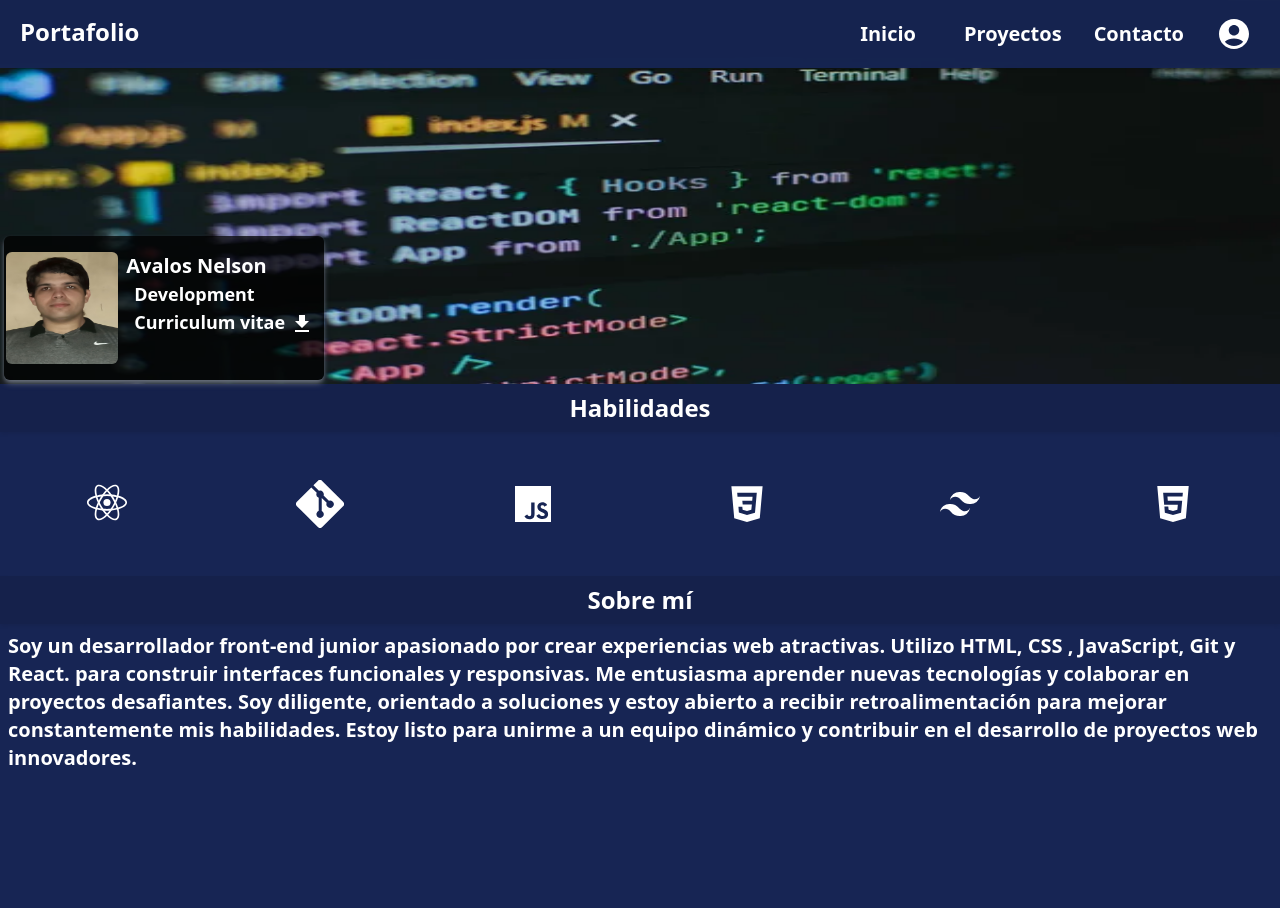
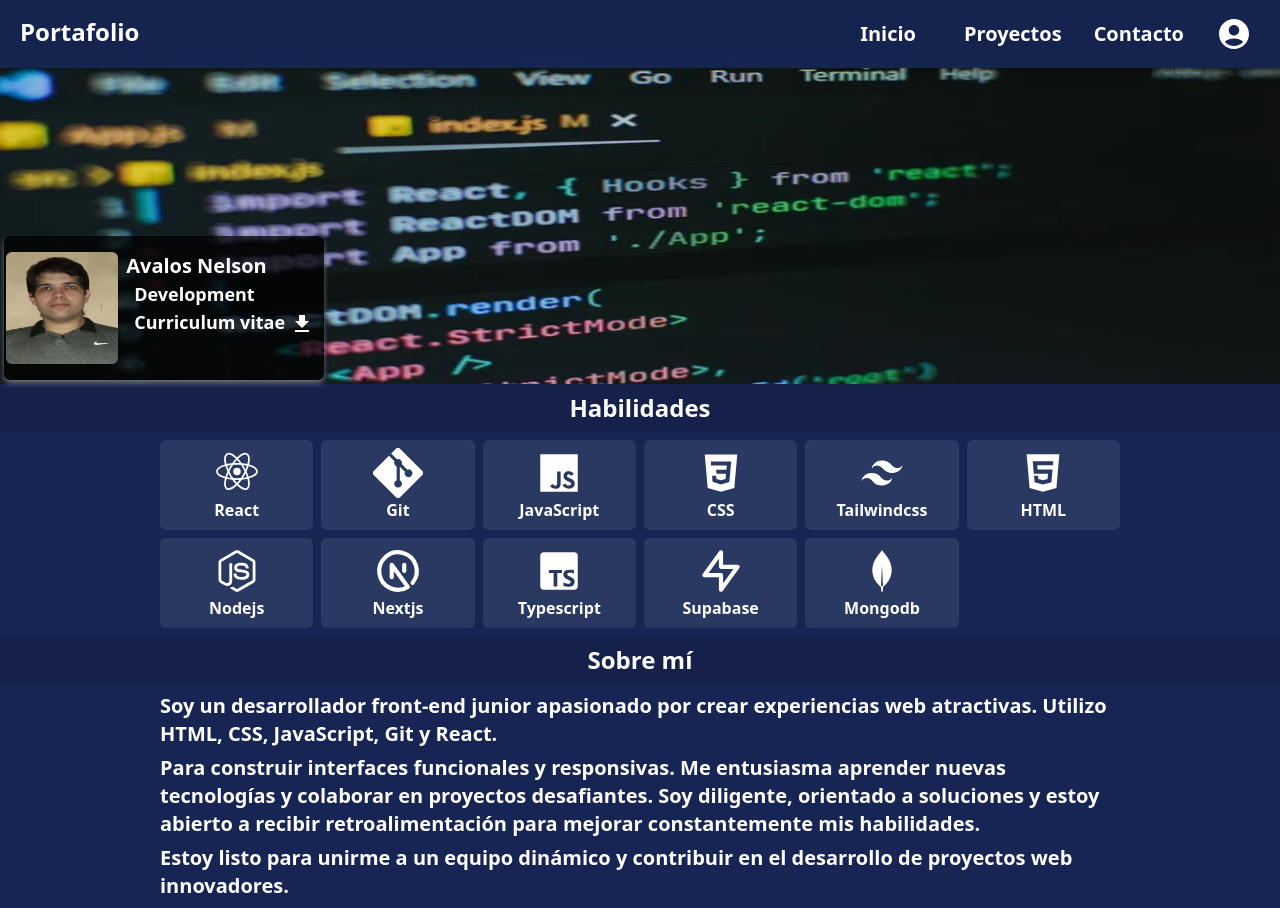
Before and after one commit to Nelson1499/portafolio, a React (Create React App) app: page / in a window 1280 px wide. Before the commit the page ends 800 px from the top, so only its background shows below. Built offline with nearby package versions, Linux system fonts and the light colour scheme; no server answers.

Commit message:
mejorando texto

```diff
--- a/src/components/container/AboutMeContainer.jsx
+++ b/src/components/container/AboutMeContainer.jsx
@@ -3,18 +3,26 @@
 const AboutMeContainer = () => {
   return (
     <div className="items-center">
-      <div className="bg-black shadow-white shadow-sm bg-opacity-10 py-2 text-center">
+      <div className="bg-black shadow-white shadow-sm bg-opacity-10 py-2 text-center item">
         <h3 className="text-2xl font-bold m-auto">Sobre mí</h3>
       </div>
-      <p className="text-xl p-2 md:p-5">
-        Soy un desarrollador front-end junior apasionado por crear experiencias
-        web atractivas. Utilizo HTML, CSS , JavaScript, Git y React. para construir interfaces
-        funcionales y responsivas. Me entusiasma aprender nuevas tecnologías y
-        colaborar en proyectos desafiantes. Soy diligente, orientado a
-        soluciones y estoy abierto a recibir retroalimentación para mejorar
-        constantemente mis habilidades. Estoy listo para unirme a un equipo
-        dinámico y contribuir en el desarrollo de proyectos web innovadores.
-      </p>
+      <section className="text-xl w-11/12 md:w-9/12 m-auto my-2 space-y-1.5">
+        <p>
+          Soy un desarrollador front-end junior apasionado por crear
+          experiencias web atractivas. Utilizo HTML, CSS, JavaScript, Git y
+          React.
+        </p>
+        <p>
+          Para construir interfaces funcionales y responsivas. Me entusiasma
+          aprender nuevas tecnologías y colaborar en proyectos desafiantes. Soy
+          diligente, orientado a soluciones y estoy abierto a recibir
+          retroalimentación para mejorar constantemente mis habilidades.
+        </p>
+        <p>
+          Estoy listo para unirme a un equipo dinámico y contribuir en el
+          desarrollo de proyectos web innovadores.
+        </p>
+      </section>
     </div>
   );
 };
--- a/src/components/container/Skills.jsx
+++ b/src/components/container/Skills.jsx
@@ -1,21 +1,68 @@
 import React from "react";
-import { BiLogoReact, BiLogoJavascript, BiLogoCss3, BiLogoTailwindCss, BiLogoHtml5 } from "react-icons/bi";
+import {
+  BiLogoReact,
+  BiLogoJavascript,
+  BiLogoCss3,
+  BiLogoTailwindCss,
+  BiLogoHtml5,
+  BiLogoNodejs,
+  BiLogoTypescript,
+  BiLogoMongodb,
+} from "react-icons/bi";
+import { TbBrandNextjs, TbBrandSupabase } from "react-icons/tb";
 import { BsGit } from "react-icons/bs";
-
 
 const Skills = () => {
   return (
-    <div className="text-center">
+    <div className="text-center items-center">
       <div className="bg-black shadow-white shadow-sm bg-opacity-10 py-2">
         <h3 className="text-2xl font-bold m-auto">Habilidades</h3>
       </div>
-      <div className="text-5xl items-center flex py-5">
-        <BiLogoReact className="m-auto" />
-        <BsGit className="m-auto" />
-        <BiLogoJavascript className="m-auto" />
-        <BiLogoCss3 className="m-auto" />
-        <BiLogoTailwindCss className="m-auto" />
-        <BiLogoHtml5 className="m-auto" />
+      <div className="grid grid-cols-3 md:grid-cols-6 gap-2 w-11/12 md:w-9/12 m-auto my-2">
+        <figure className="m-auto bg-slate-500 bg-opacity-25 rounded p-2 w-full items-center">
+          <BiLogoReact className="m-auto" size={50} />
+          <figcaption>React</figcaption>
+        </figure>
+        <figure className="m-auto bg-slate-500 bg-opacity-25 rounded p-2 w-full items-center">
+          <BsGit className="m-auto" size={50} />
+          <figcaption>Git</figcaption>
+        </figure>
+        <figure className="m-auto bg-slate-500 bg-opacity-25 rounded p-2 w-full items-center">
+          <BiLogoJavascript className="m-auto" size={50} />
+          <figcaption>JavaScript</figcaption>
+        </figure>
+        <figure className="m-auto bg-slate-500 bg-opacity-25 rounded p-2 w-full items-center">
+          <BiLogoCss3 className="m-auto" size={50} />
+          <figcaption>CSS</figcaption>
+        </figure>
+        <figure className="m-auto bg-slate-500 bg-opacity-25 rounded p-2 w-full items-center">
+          <BiLogoTailwindCss className="m-auto" size={50} />
+          <figcaption>Tailwindcss</figcaption>
+        </figure>
+        <figure className="m-auto bg-slate-500 bg-opacity-25 rounded p-2 w-full items-center">
+          <BiLogoHtml5 className="m-auto" size={50} />
+          <figcaption>HTML</figcaption>
+        </figure>
+        <figure className="m-auto bg-slate-500 bg-opacity-25 rounded p-2 w-full items-center">
+          <BiLogoNodejs className="m-auto" size={50} />
+          <figcaption>Nodejs</figcaption>
+        </figure>
+        <figure className="m-auto bg-slate-500 bg-opacity-25 rounded p-2 w-full items-center">
+          <TbBrandNextjs className="m-auto" size={50} />
+          <figcaption>Nextjs</figcaption>
+        </figure>
+        <figure className="m-auto bg-slate-500 bg-opacity-25 rounded p-2 w-full items-center">
+          <BiLogoTypescript className="m-auto" size={50} />
+          <figcaption>Typescript</figcaption>
+        </figure>
+        <figure className="m-auto bg-slate-500 bg-opacity-25 rounded p-2 w-full items-center">
+          <TbBrandSupabase className="m-auto" size={50} />
+          <figcaption>Supabase</figcaption>
+        </figure>
+        <figure className="m-auto bg-slate-500 bg-opacity-25 rounded p-2 w-full items-center">
+          <BiLogoMongodb className="m-auto" size={50} />
+          <figcaption>Mongodb</figcaption>
+        </figure>
       </div>
     </div>
   );
```
